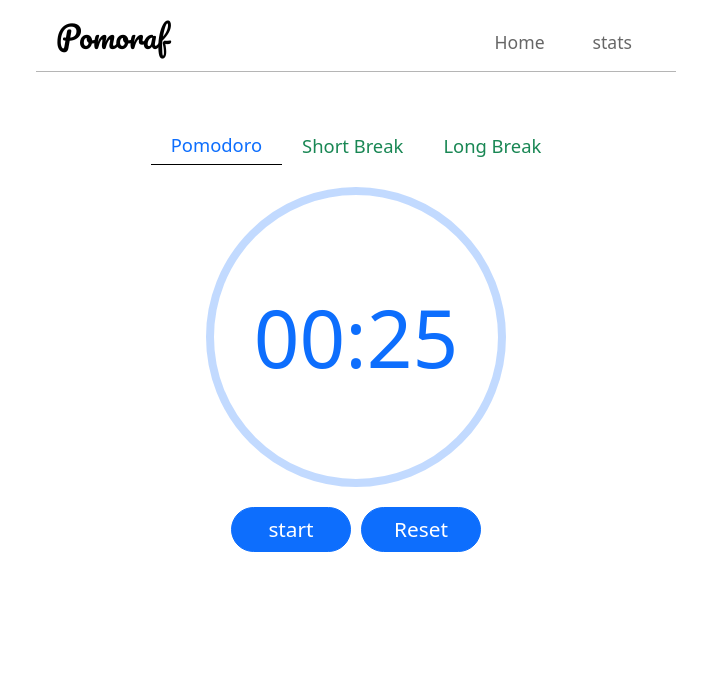
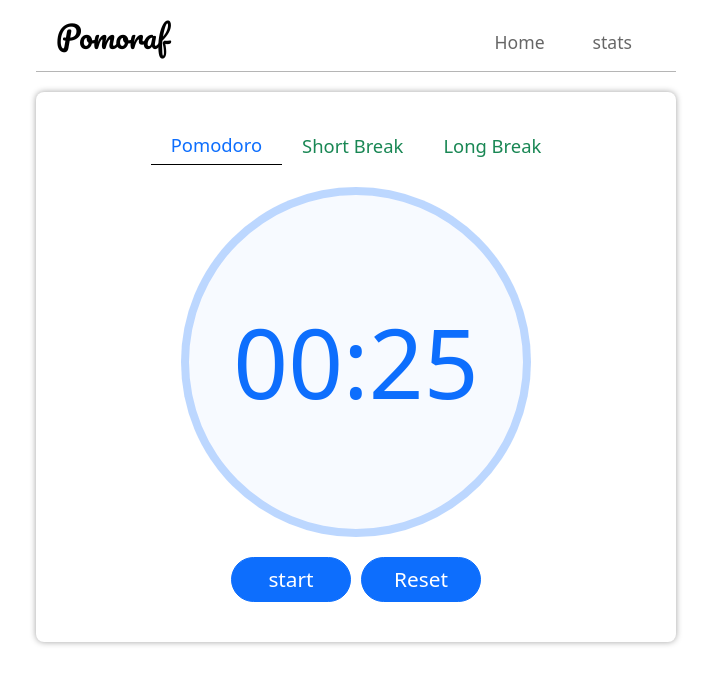
Before and after one commit to AbdallahRdf/WatchRaf, a React (Vite) app: page / in a window 1280 px wide. Shown: the top 684 px of the page, without its empty margins (284-995 px from the left). Built offline with nearby package versions, Linux system fonts and the light colour scheme.

Commit message:
added more styles

```diff
--- a/src/pages/Home.jsx
+++ b/src/pages/Home.jsx
@@ -13,7 +13,6 @@ export const Home = () => {
 
     return (
         <div className="timer">
-
             <div className="select-btns">{timerButtons}</div>
             <TimerCercle />
             <div className="control-btns">
--- a/src/style.css
+++ b/src/style.css
@@ -5,7 +5,7 @@
 }
 
 body {
-    background-color: #fff;
+    background-color: white;
 }
 
 .nav {
@@ -57,6 +57,8 @@ body {
     align-items: center;
     border-radius: 8px;
     padding: 20px;
+    /* border: 1px solid black; */
+    box-shadow: 0 0px 6px rgba(0, 0, 0, 0.372);
 }
 
 .select-btns {
@@ -90,8 +92,8 @@ body {
 
 .cercle-parent {
     position: relative;
-    width: 300px;
-    height: 300px;
+    width: 350px;
+    height: 350px;
     display: flex;
     justify-content: center;
     align-items: center;
@@ -102,6 +104,7 @@ body {
     width: 100%;
     height: 100%;
     border-radius: 50%;
+    background-color: #F7FAFF;
 }
 
 .pomo-cercle-border {
@@ -113,13 +116,15 @@ body {
 }
 
 .pomo-clock {
-    font-size: 5rem;
+    font-size: 6rem;
     color: #0D6EFD;
+    z-index: 1;
 }
 
 .clock {
-    font-size: 5rem;
+    font-size: 6rem;
     color: #198754;
+    z-index: 1;
 }
 
 .control-btns {
```
